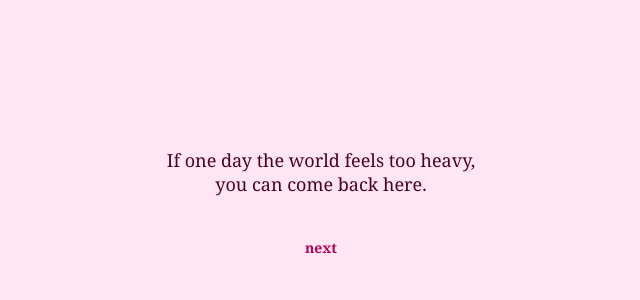
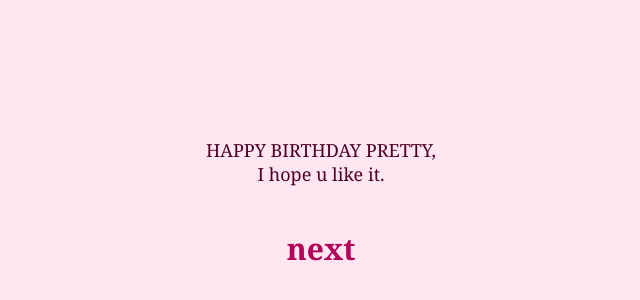
Before and after one commit to radifta/radifta.github.io, a plain HTML site: page index.html in a window 1280 px wide. Shown: the part 214-514 px from the top of the page, without its empty margins (319-959 px from the left). Drawn offline with Linux system fonts and the light colour scheme.

Commit message:
Update index.html

```diff
--- a/index.html
+++ b/index.html
@@ -22,15 +22,15 @@
       text-decoration: none;
       color: #b30059;
       font-weight: bold;
-      font-size: 14px;
+      font-size: 30px;
     }
   </style>
 </head>
 <body>
   <div>
     <p>
-      If one day the world feels too heavy,<br>
-      you can come back here.
+      HAPPY BIRTHDAY PRETTY,<br>
+      I hope u like it.
     </p>
     <a href="page2.html">next</a>
   </div>
```
